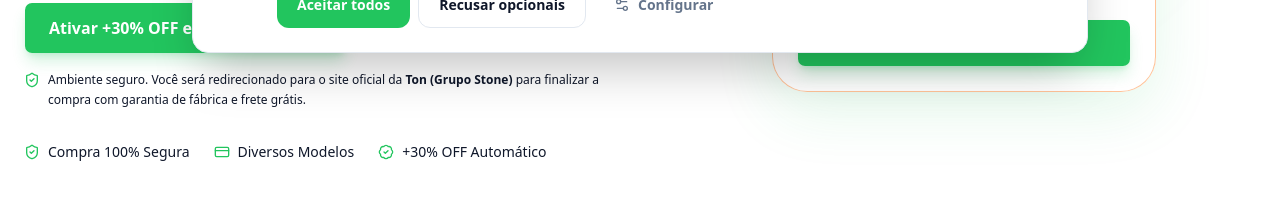
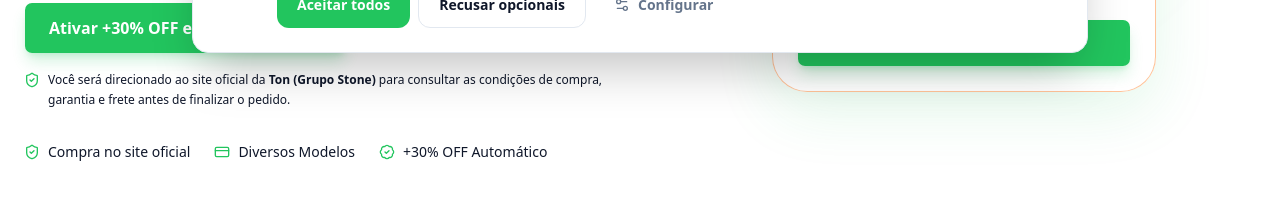
Before and after one commit to elievelton/ton-landing, a Next.js app: page / in a window 1280 px wide. Shown: the part 723-935 px from the top of the page. Built offline with nearby package versions, Linux system fonts and the light colour scheme.

Commit message:
Torne mensagens de segurança e compra mais precisas

```diff
--- a/components/sections/Hero.tsx
+++ b/components/sections/Hero.tsx
@@ -192,13 +192,12 @@ export function Hero() {
                 <ShieldCheck className="mt-0.5 size-4 shrink-0 text-primary" />
 
                 <span>
-                  Ambiente seguro. Você será redirecionado para o site oficial
+                  Você será direcionado ao site oficial
                   da{" "}
                   <strong className="font-semibold text-foreground">
                     Ton (Grupo Stone)
                   </strong>{" "}
-                  para finalizar a compra com garantia de fábrica e frete
-                  grátis.
+                  para consultar as condições de compra, garantia e frete antes de finalizar o pedido.
                 </span>
               </div>
 
@@ -207,7 +206,7 @@ export function Hero() {
                 <div className="flex items-center gap-2">
                   <ShieldCheck className="size-4 text-primary" />
 
-                  Compra 100% Segura
+                  Compra no site oficial
                 </div>
 
                 <div className="flex items-center gap-2">
```
